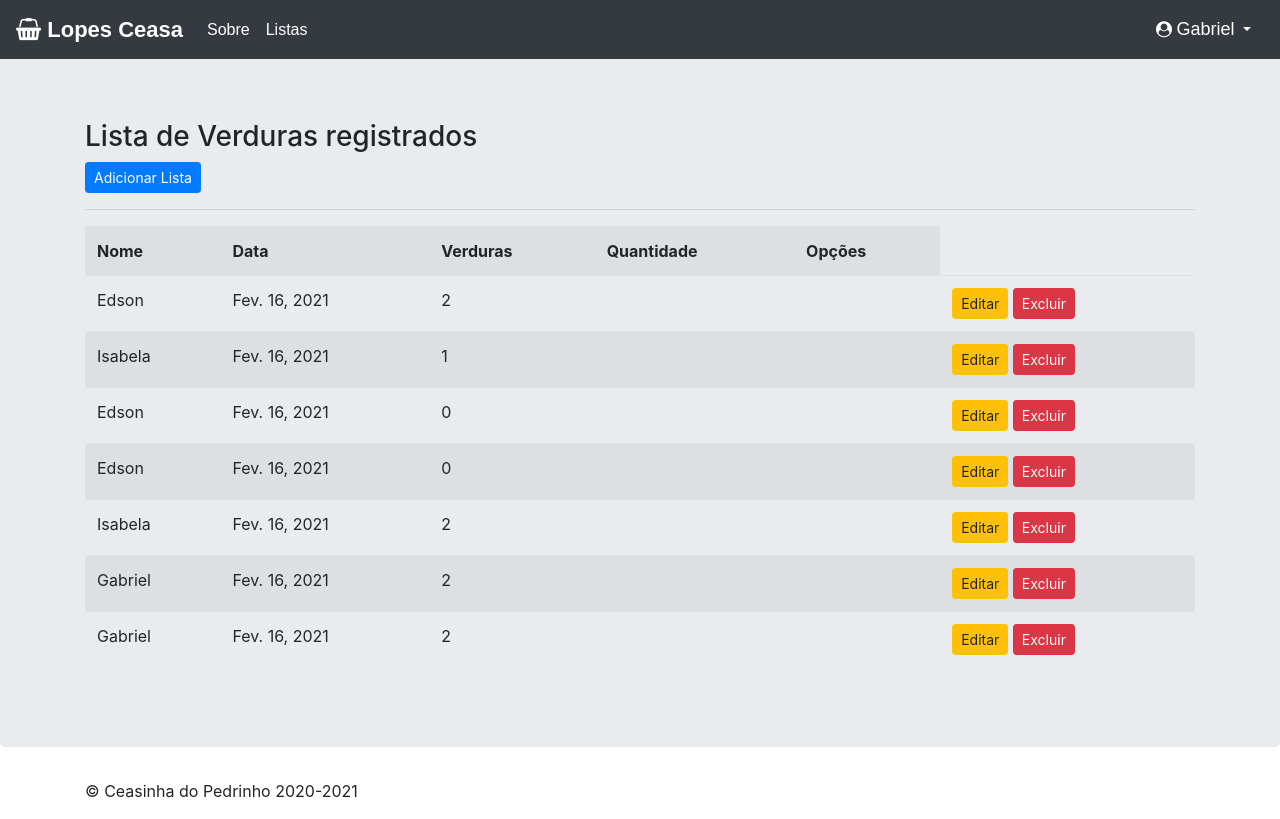
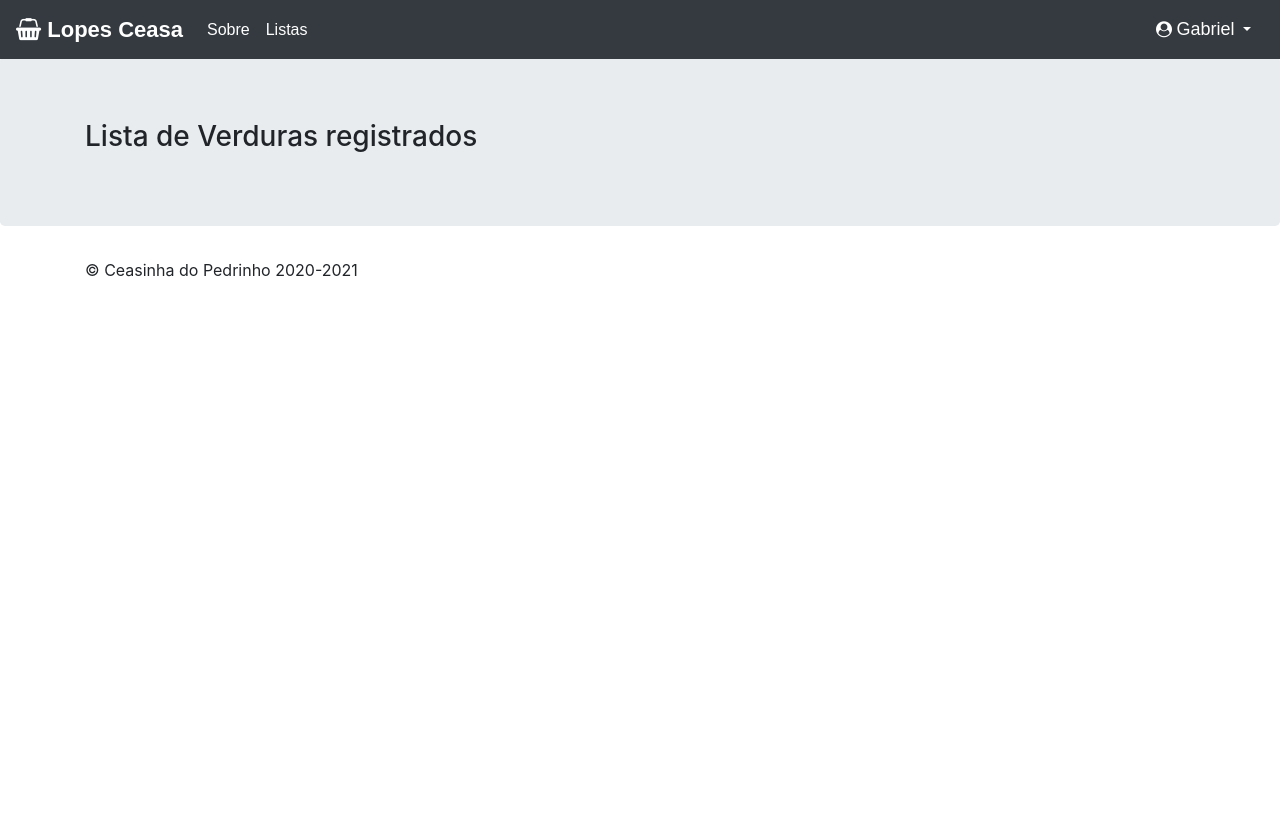
Before and after one commit to G4brielLB/ceasinhadopedrinho, a Django app: page /listar/verduras in a window 1280 px wide. After the commit the page ends 277 px from the top, so only its background shows below. Run offline with Django 3.2, Linux system fonts and the light colour scheme; a user stored in the database is signed in; data comes from the database, SQL or seed files in the repository; both versions use the stored data as it was after the commit; some libraries are stand-ins or nearby versions.

Commit message:
Segundo commit

```diff
--- a/cadastros/admin.py
+++ b/cadastros/admin.py
@@ -2,8 +2,7 @@ from django.contrib import admin
 
 # Register your models here.
 
-from .models import Campo, Atividade, Verdura, CeasaModel
+from .models import Campo, Verdura, CeasaModel
 
 admin.site.register(Campo)
-admin.site.register(Atividade)
 admin.site.register(Verdura)
--- a/cadastros/ceasa.py
+++ /dev/null
@@ -1 +0,0 @@
-from .views import CeasaCreate
--- a/cadastros/models.py
+++ b/cadastros/models.py
@@ -15,18 +15,6 @@ class Campo(models.Model):
 
     def __str__(self):
         return ("{} ({})".format(self.nome, self.data))
-
-class Atividade(models.Model):
-    numero = models.IntegerField(verbose_name='Número')
-    descricao = models.CharField(max_length=150, verbose_name='Descrição')
-    pontos = models.DecimalField(decimal_places=1, max_digits=4)
-    detalhes = models.CharField(max_length=100)
-    campo = models.ForeignKey(Campo, on_delete=models.PROTECT)
-
-
-    def __str__(self):
-        return(f"{self.numero} - {self.descricao} ({self.campo})")
-
 
 class Verdura(models.Model):
     usuario = models.ForeignKey(User, on_delete=models.PROTECT)
@@ -46,6 +34,7 @@ class Verdura(models.Model):
     def __str__(self):
         return(f"Lista {self.usuario} {self.data}")
 
+# Só um model teste, praticamente igual a model Verdura
 class CeasaModel(models.Model):
     abacate = models.IntegerField(default=0)
     abacaxi = models.IntegerField(default=0)
--- a/cadastros/templates/cadastros/listas/verduras.html
+++ b/cadastros/templates/cadastros/listas/verduras.html
@@ -8,39 +8,6 @@
 
 {% block principal %}
 <h3>Lista de Verduras registrados</h3>
-
-<a href="#" class="btn btn-primary btn-sm">Adicionar Lista</a>
-<hr>
-<table class="table table-striped">
-    <tr>
-        <th>Nome</th>
-        <th>Data</th>
-        <th>Verduras</th>
-        <th>Quantidade</th>
-        <th>Opções</th>
-    </tr>
-
-    {% for verduras in object_list %}
-    <tr>
-        <td>{{ verduras.usuario }}</td>
-        <td>{{ verduras.data }}</td>
-        <td>{{ verduras.alface }}</td>
-        <td>
-        <td></td>
-        <td><a href="#" class="btn btn-warning btn-sm" title="Editar">Editar</a>
-        <a href="#" class="btn btn-danger btn-sm" title="Editar">Excluir</a></td>
-        </td>
-    </tr>
-    {% empty %}
-    <tr>
-        <td colspan="3">Nenhuma lista registrada</td>
-
-    </tr>
-
-    {% endfor %}
-
-
-</table>
 {%endblock%}
 {%block colunas%}
 {%endblock%}
--- a/cadastros/urls.py
+++ b/cadastros/urls.py
@@ -1,30 +1,25 @@
 from django.urls import path
 
 # Importa as Views que a gente crioy
-from .views import CampoCreate, AtividadeCreate, VerduraCreate
-from .views import CampoUpdate, AtividadeUpdate
-from .views import CampoDelete, AtividadeDelete
-from .views import CampoList, AtividadeList, VerduraList
+from .views import CampoCreate, VerduraCreate
+from .views import CampoUpdate
+from .views import CampoDelete
+from .views import CampoList, VerduraList
 
 
 #Tem que ser urlpatterns porque é padrão do Django
 urlpatterns = [
     path('cadastrar/campo/', CampoCreate.as_view(), name='cadastrar-campo'),
-    path('cadastrar/atividade/', AtividadeCreate.as_view(), name='cadastrar-atividade'),
     path('cadastrar/verduras/', VerduraCreate.as_view(), name='cadastrar-verduras'),
     #path('cadastrar/ceasa/', CeasaCreate.as_view(), name='cadastrar-verduras'),
 
 
 
     path('editar/campo/<int:pk>/', CampoUpdate.as_view(), name='editar-campo'),
-    path('editar/atividade/<int:pk>/', AtividadeUpdate.as_view(), name='editar-atividade'),
 
     path('excluir/campo/<int:pk>/', CampoDelete.as_view(), name='excluir-campo'),
-    path('excluir/atividade/<int:pk>/',
-         AtividadeDelete.as_view(), name='excluir-atividade'),
 
     path('listar/campos/', CampoList.as_view(), name='listar-campos'),
-    path('listar/atividades', AtividadeList.as_view(), name='listar-atividades'),
     path('listar/verduras', VerduraList.as_view(), name='listar-verduras')
 
 
--- a/cadastros/views.py
+++ b/cadastros/views.py
@@ -4,7 +4,7 @@ from django.shortcuts import render, get_object_or_404, redirect
 from django.contrib.auth.decorators import login_required
 from .models import Verdura
 from .forms import VerduraForm
-from .models import Campo, Atividade, Verdura, CeasaModel
+from .models import Campo, Verdura, CeasaModel
 from django.urls import reverse_lazy
 from django.contrib.auth.mixins import LoginRequiredMixin
 from braces.views import GroupRequiredMixin
@@ -42,13 +42,6 @@ class CampoCreate(GroupRequiredMixin, LoginRequiredMixin, CreateView):
 
         #ceasa['form'] = form
         #return render(request, 'ceasa.html', ceasa)
-
-class AtividadeCreate(LoginRequiredMixin, CreateView):
-    login_url = reverse_lazy('login')
-    model = Atividade
-    fields = ['numero', 'descricao', 'pontos', 'detalhes', 'campo']
-    template_name = 'cadastros/form.html'
-    success_url = reverse_lazy('listar-atividades')
 
 class VerduraCreate(GroupRequiredMixin, LoginRequiredMixin, CreateView):
     group_required = u'Família'
@@ -91,13 +84,6 @@ class CampoUpdate(GroupRequiredMixin, LoginRequiredMixin, UpdateView):
     template_name = 'cadastros/form.html'
     success_url = reverse_lazy('listar-campos')
 
-class AtividadeUpdate(LoginRequiredMixin, UpdateView):
-    login_url = reverse_lazy('login')
-    model = Atividade
-    fields = ['numero', 'descricao', 'pontos', 'detalhes', 'campo']
-    template_name = 'cadastros.form.html'
-    reverse_lazy('index')
-
 ############# DELETE ###############
 
 class CampoDelete(GroupRequiredMixin, LoginRequiredMixin, DeleteView):
@@ -106,12 +92,6 @@ class CampoDelete(GroupRequiredMixin, LoginRequiredMixin, DeleteView):
     model = Campo
     template_name = 'cadastros/form-excluir.html'
     success_url = reverse_lazy('listar-campos')
-
-class AtividadeDelete(LoginRequiredMixin, DeleteView):
-    login_url = reverse_lazy('login')
-    model = Atividade
-    template_name = 'cadastros/form-excluir.html'
-    success_url = reverse_lazy('index')
 
 ############# LISTA ###############
 
@@ -125,10 +105,6 @@ class CampoList(LoginRequiredMixin, ListView):
         self.object_list = Campo.objects.filter(usuario=self.request.user)
         return self.object_list
 
-class AtividadeList(LoginRequiredMixin, ListView):
-    login_url = reverse_lazy('login')
-    model = Atividade
-    template_name = 'cadastros/listas/atividade.html'
 
 class VerduraList(LoginRequiredMixin, ListView):
     login_url = reverse_lazy('login')
```
Also changed, not shown: cadastros/templates/cadastros/listas/atividade.html (deleted, +0 -46 lines), db.sqlite3.
